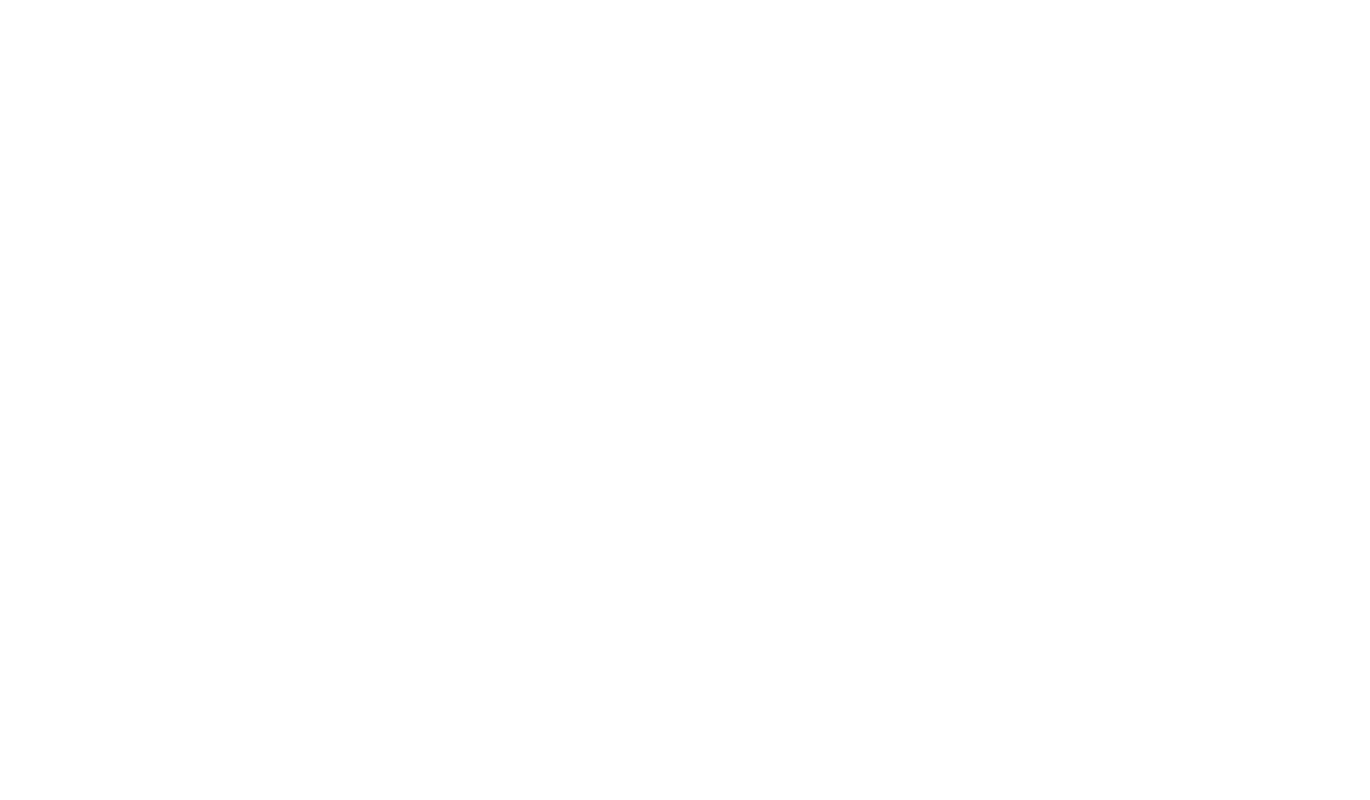
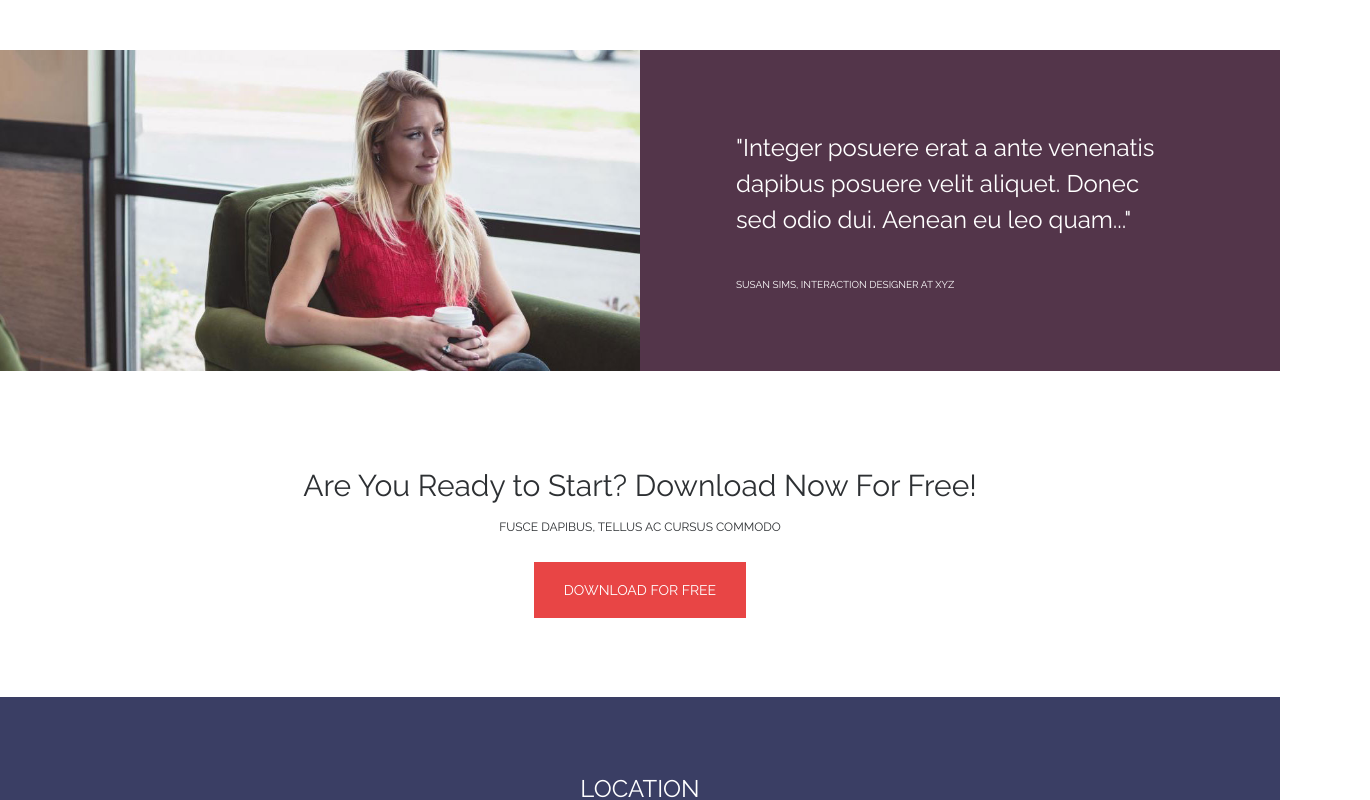
Before and after one commit to maelallano/active_box, a React (Create React App) app: page / in a window 1280 px wide. Shown: the part 2540-3340 px from the top of the page, 1370 px wide, since content can reach past the window. Before the commit the page ends 2490 px from the top, so only its background shows below. Built offline with nearby package versions, Linux system fonts and the light colour scheme.

Commit message:
Team section debuged

```diff
--- a/src/components/App/App.js
+++ b/src/components/App/App.js
@@ -4,6 +4,9 @@
 import Icons from '../Icons/Icons';
 import Images from '../Images/Images';
 import Team from '../Team/Team';
+import Testimonial from '../Testimonial/Testimonial';
+import Download from '../Download/Download';
+import Footer from '../Footer/Footer';
 
 class App extends Component {
   render() {
@@ -13,6 +16,9 @@
         <Icons />
         <Images />
         <Team />
+        <Testimonial />
+        <Download />
+        <Footer />
       </div>
     );
   }
--- a/src/components/Team/Team.css
+++ b/src/components/Team/Team.css
@@ -5,6 +5,7 @@
 }
 .teamImg {
     margin-left: 50%;
+    margin-right: -50%;
     transform: translateX(-50%);
 }
 .teamTitle {
```
